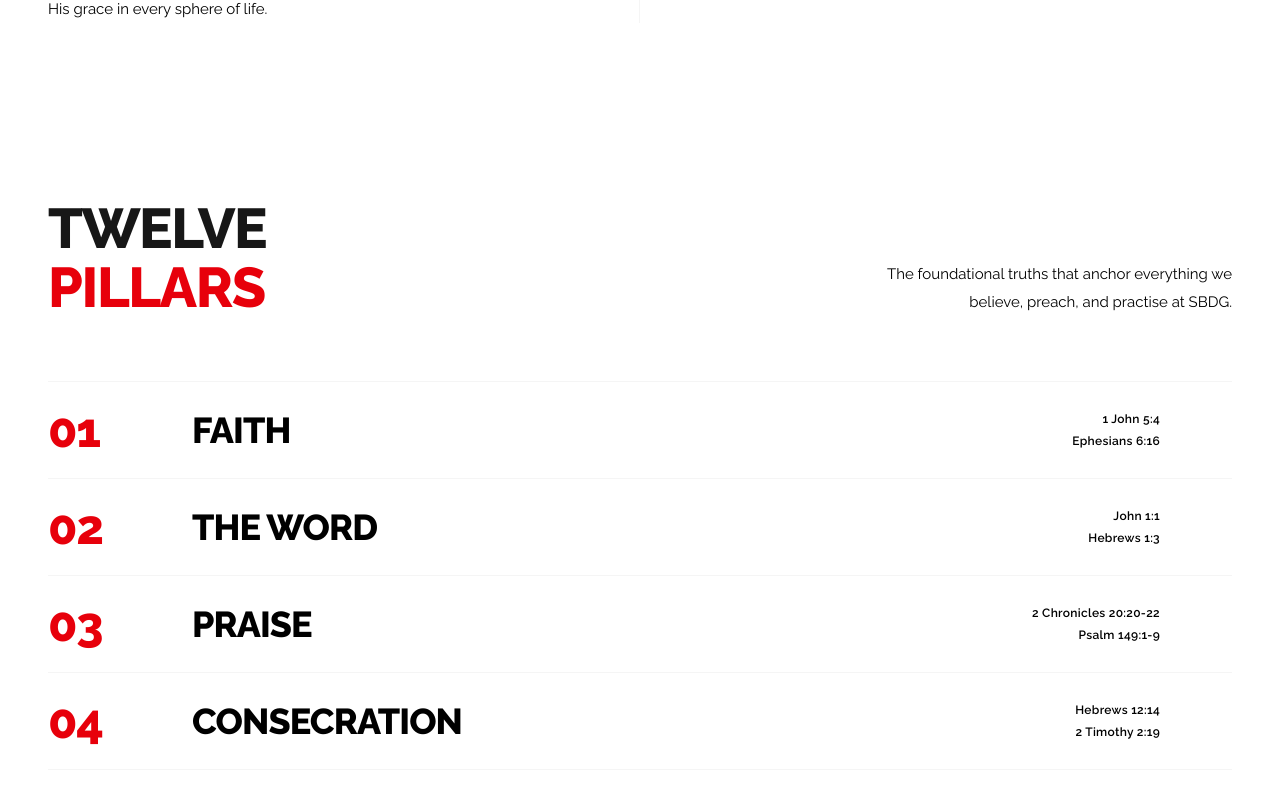
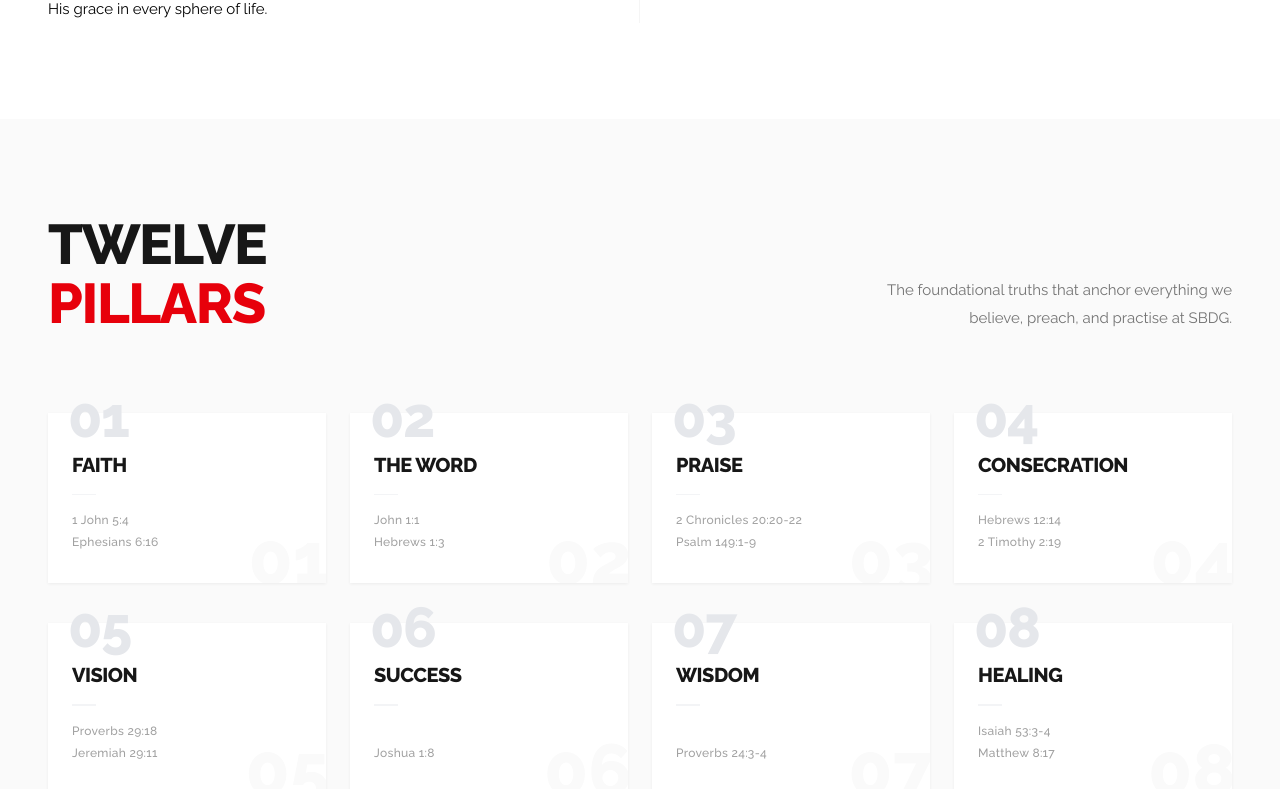
Before and after one commit to Saved-By-Divine-Grace/saved-by-grace, a Next.js app: page /about in a window 1280 px wide. Shown: the part 1271-2060 px from the top of the page. Built offline with nearby package versions, Linux system fonts and the light colour scheme; no server answers.

Commit message:
refactor: pillar components

```diff
--- a/components/about/pillars.tsx
+++ b/components/about/pillars.tsx
@@ -2,7 +2,6 @@
 
 import { motion } from "motion/react"
 import { useState } from "react"
-import { ArrowRight } from "lucide-react"
 
 const pillars = [
   { number: "01", name: "Faith", scriptures: ["1 John 5:4", "Ephesians 6:16"] },
@@ -23,12 +22,12 @@ export default function TwelvePillars() {
   const [hovered, setHovered] = useState<number | null>(null)
 
   return (
-    <section className="bg-white py-20 px-6 lg:px-12 overflow-hidden">
+    <section className="bg-neutral-50 py-24 px-6 lg:px-12 overflow-hidden">
       <div className="max-w-7xl mx-auto">
 
         {/* Header */}
         <motion.div
-          className="mb-16 flex flex-col lg:flex-row lg:items-end lg:justify-between gap-6"
+          className="mb-20 flex flex-col lg:flex-row lg:items-end lg:justify-between gap-6"
           initial={{ opacity: 0, y: 24 }}
           whileInView={{ opacity: 1, y: 0 }}
           transition={{ duration: 0.7, ease: "easeOut" }}
@@ -38,85 +37,85 @@ export default function TwelvePillars() {
             Twelve<br />
             <span className="text-red-600">Pillars</span>
           </h2>
-          <p className="text-[15px] text-black font-normal leading-[1.85] max-w-sm lg:text-right">
+          <p className="text-[15px] text-neutral-500 font-normal leading-[1.85] max-w-sm lg:text-right">
             The foundational truths that anchor everything we believe,
             preach, and practise at SBDG.
           </p>
         </motion.div>
 
-        {/* pillar list */}
-        <div className="flex flex-col">
+        {/* Cards grid */}
+        <div className="grid grid-cols-1 sm:grid-cols-2 lg:grid-cols-3 xl:grid-cols-4 gap-x-6 gap-y-10">
           {pillars.map((pillar, i) => (
             <motion.div
               key={pillar.number}
-              className="group relative border-t border-neutral-100 last:border-b last:border-neutral-100 cursor-default"
-              initial={{ opacity: 0, y: 16 }}
+              className="relative group cursor-default"
+              initial={{ opacity: 0, y: 32 }}
               whileInView={{ opacity: 1, y: 0 }}
               transition={{
-                duration: 0.5,
-                delay: i * 0.04,
+                duration: 0.55,
+                delay: i * 0.055,
                 ease: "easeOut",
               }}
               viewport={{ once: true, amount: 0.1 }}
               onMouseEnter={() => setHovered(i)}
               onMouseLeave={() => setHovered(null)}
             >
-              {/* background fill on hover */}
+              {/* Number — floats on top edge */}
+              <motion.span
+                className="absolute -top-6 left-5 text-[56px] font-extrabold leading-none tracking-tight select-none z-20 transition-colors duration-300"
+                animate={{
+                  color: hovered === i ? "#111111" : "#e5e7eb",
+                }}
+                transition={{ duration: 0.35 }}
+              >
+                {pillar.number}
+              </motion.span>
+
+              {/* Card */}
               <motion.div
-                className="absolute inset-0 bg-red-600"
-                initial={{ scaleX: 0 }}
-                animate={{ scaleX: hovered === i ? 1 : 0 }}
-                transition={{ duration: 0.4, ease: "easeOut" }}
-                style={{ originX: 0 }}
-              />
-
-              <div className="relative z-10 flex items-center gap-6 lg:gap-12 py-5 lg:py-6">
-
-                {/* Number */}
-                <span
-                  className={`text-[clamp(28px,4vw,48px)] font-extrabold leading-none tracking-tight w-16 lg:w-24 shrink-0 transition-colors duration-300 ${
-                    hovered === i ? "text-white" : "text-red-600"
-                  }`}
-                >
-                  {pillar.number}
-                </span>
-
-                {/* Name */}
-                <h3
-                  className={`text-[clamp(20px,3vw,36px)] font-extrabold uppercase tracking-tight leading-none flex-1 transition-colors duration-300 ${
-                    hovered === i ? "text-white" : "text-black"
-                  }`}
-                >
+                className="relative overflow-hidden bg-white pt-10 pb-8 px-6 flex flex-col gap-4 h-full"
+                animate={{
+                  boxShadow:
+                    hovered === i
+                      ? "0 16px 48px -8px rgba(0,0,0,0.12)"
+                      : "0 1px 3px rgba(0,0,0,0.06)",
+                  y: hovered === i ? -4 : 0,
+                }}
+                transition={{ duration: 0.35, ease: "easeOut" }}
+              >
+                {/* Pillar name */}
+                <h3 className="text-[20px] font-extrabold text-neutral-900 uppercase tracking-tight leading-tight">
                   {pillar.name}
                 </h3>
 
+                {/* Thin divider */}
+                <motion.div
+                  className="h-[1.5px] bg-neutral-100"
+                  animate={{
+                    width: hovered === i ? "48px" : "24px",
+                    backgroundColor: hovered === i ? "#E30000" : "#f3f4f6",
+                  }}
+                  transition={{ duration: 0.3 }}
+                />
+
                 {/* Scriptures */}
-                <div className="hidden lg:flex flex-col items-end gap-1 shrink-0">
+                <div className="flex flex-col gap-1 mt-auto">
                   {pillar.scriptures.map((ref) => (
                     <span
                       key={ref}
-                      className={`text-[12px] font-semibold tracking-wide transition-colors duration-300 ${
-                        hovered === i ? "text-white" : "text-black"
-                      }`}
+                      className="text-[12px] font-medium tracking-wide text-neutral-400"
                     >
                       {ref}
                     </span>
                   ))}
                 </div>
 
-                {/* Arrow */}
-                <motion.div
-                  className="shrink-0 ml-2"
-                  animate={{
-                    x: hovered === i ? 0 : -8,
-                    opacity: hovered === i ? 1 : 0,
-                  }}
-                  transition={{ duration: 0.25, ease: "easeOut" }}
-                >
-                  <ArrowRight size={16} className="text-white" />
-                </motion.div>
+                {/* ghost number */}
+                <span className="absolute -bottom-3 -right-1 text-[72px] font-extrabold leading-none select-none pointer-events-none text-neutral-50">
+                  {pillar.number}
+                </span>
 
-              </div>
+              </motion.div>
             </motion.div>
           ))}
         </div>
```
